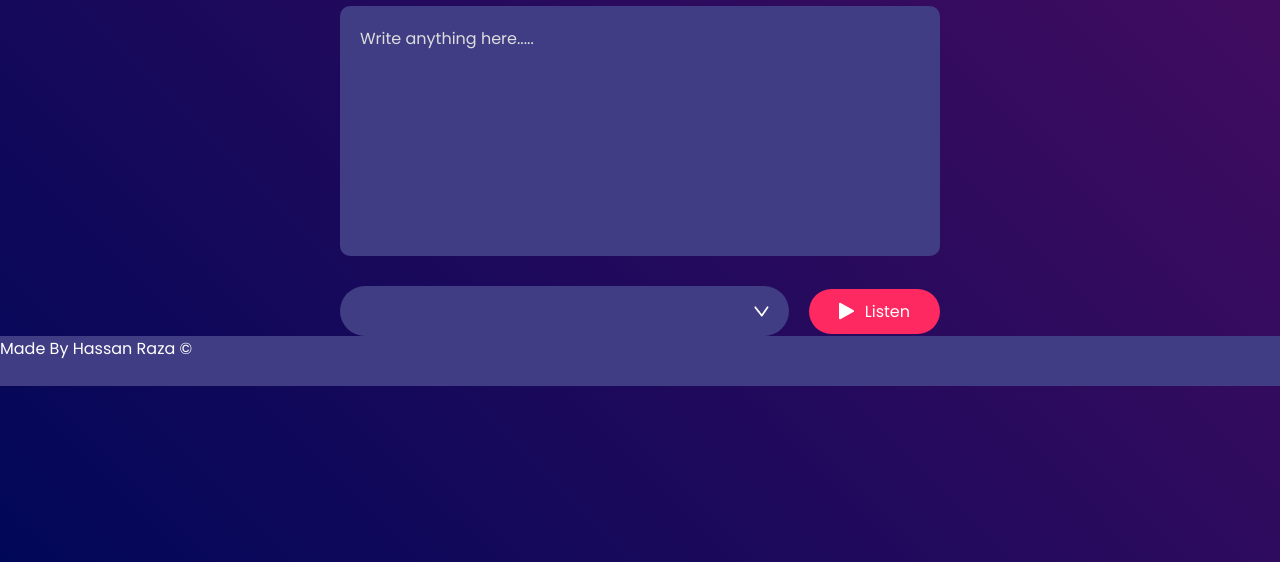
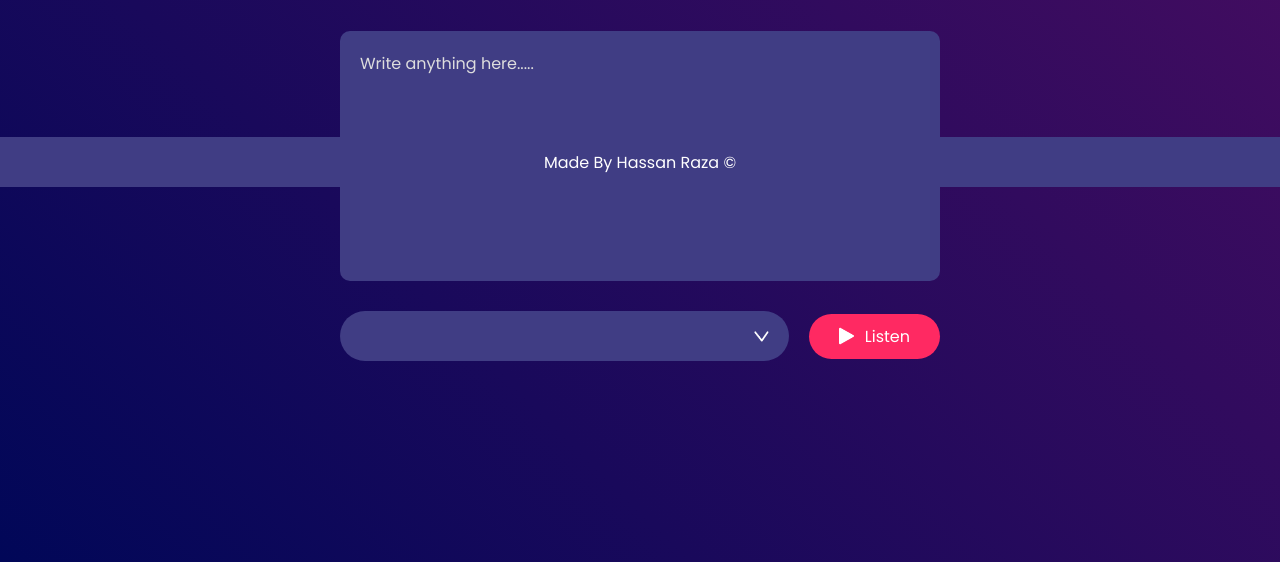
Before and after one commit to hassanraza2008/text-to-speech, a plain HTML site: page index.html in a window 1280 px wide. Shown: the part 238-800 px from the top of the page. Drawn offline with Linux system fonts and the light colour scheme.

Commit message:
Update styles.css

```diff
--- a/styles.css
+++ b/styles.css
@@ -97,10 +97,15 @@ select {
 }
 
 footer {
+    position: fixed;
+    top: -100;
+    display: flex;
     background: #403d84;
     color: #fff;
     height: 50px;
     width: 100%;
     border: 0;
     outline: 0;
+    align-items: center;
+    justify-content: center;
 }
```
